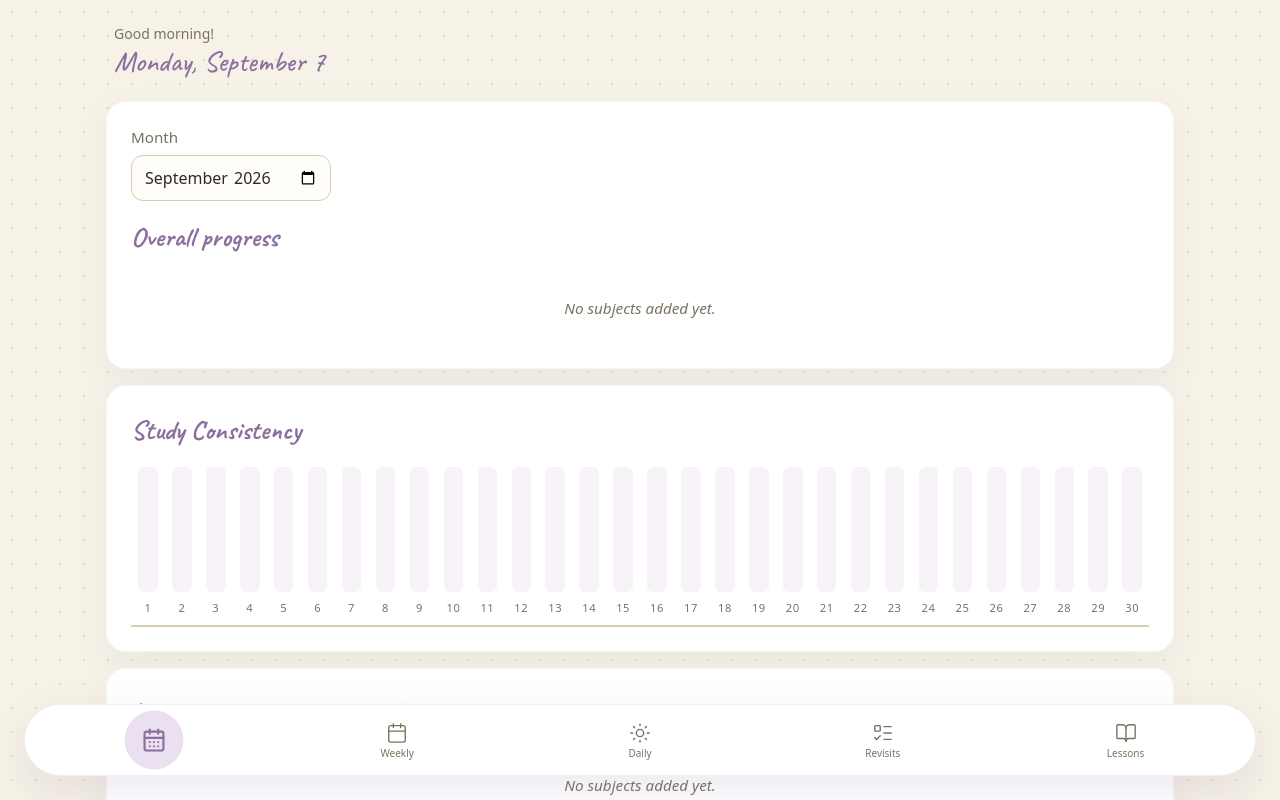
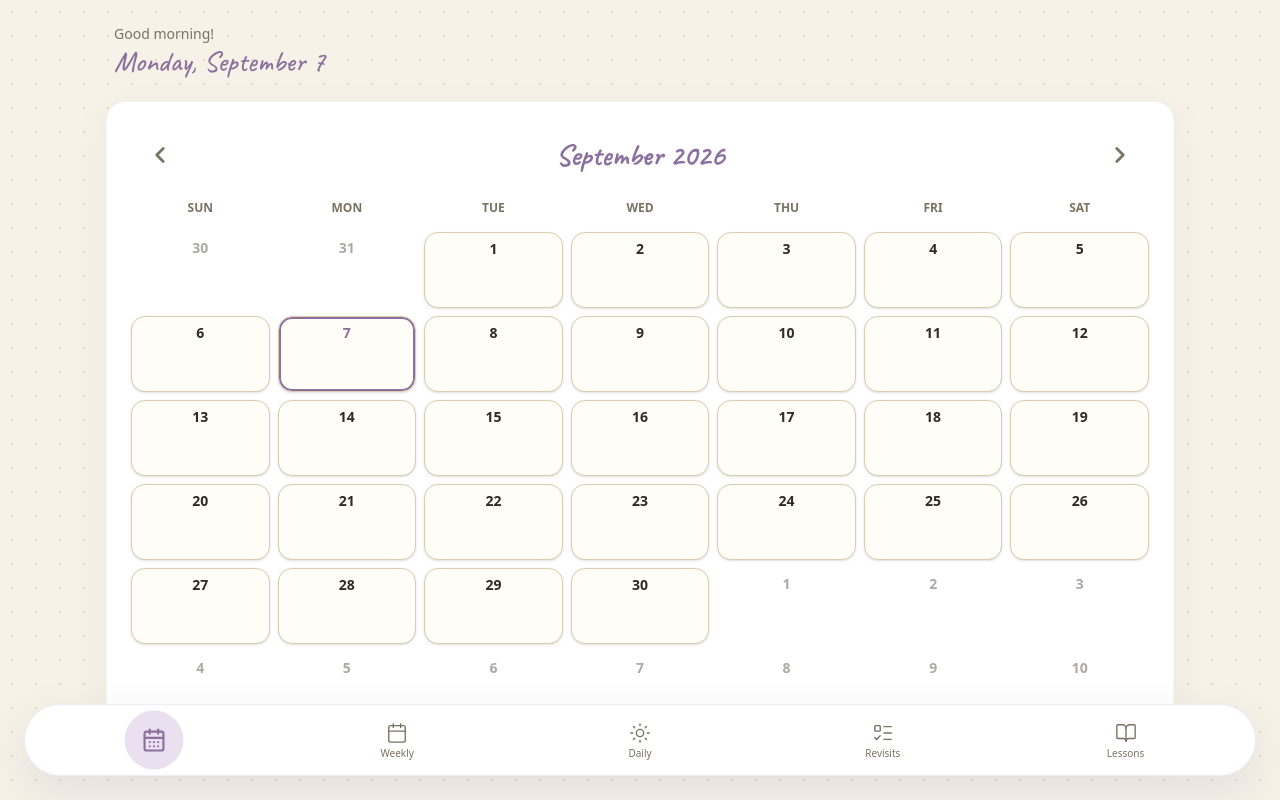
Before and after one commit to Harindu12/A-L-Study-Tracker, a React (Vite) app: page / in a window 1280 px wide. Both pictures are taken after a click on the button "Monthly". Shown: the top 800 px of the page. Built offline with nearby package versions, Linux system fonts and the light colour scheme.

Commit message:
feat: enable navigation from calendar to daily log
Add date synchronization between MonthlyTab and DailyTab, allowing users to select a specific date in the calendar view to navigate directly to that day's log.

```diff
--- a/src/App.tsx
+++ b/src/App.tsx
@@ -7,17 +7,19 @@ import { RevisitTab } from './components/RevisitTab';
 import { LessonsTab } from './components/LessonsTab';
 import { PWAInstallButton } from './components/PWAInstallButton';
 import { CalendarDays, Calendar, Sun, ListTodo, BookOpen } from 'lucide-react';
+import { todayStr } from './utils';
 
 type Tab = 'monthly' | 'weekly' | 'daily' | 'revisit' | 'lessons';
 
 function AppContent() {
   const [activeTab, setActiveTab] = useState<Tab>('daily');
+  const [dailyDate, setDailyDate] = useState<string>(todayStr());
 
   const renderTab = () => {
     switch (activeTab) {
-      case 'monthly': return <MonthlyTab />;
+      case 'monthly': return <MonthlyTab onDayClick={(d) => { setDailyDate(d); setActiveTab('daily'); }} />;
       case 'weekly': return <WeeklyTab />;
-      case 'daily': return <DailyTab />;
+      case 'daily': return <DailyTab date={dailyDate} onDateChange={setDailyDate} />;
       case 'revisit': return <RevisitTab />;
       case 'lessons': return <LessonsTab />;
       default: return null;
--- a/src/components/DailyTab.tsx
+++ b/src/components/DailyTab.tsx
@@ -15,22 +15,26 @@ const createBlankDaily = (date: string): DailyEntry => ({
   notes: ''
 });
 
-export const DailyTab = () => {
+interface DailyTabProps {
+  date: string;
+  onDateChange: (d: string) => void;
+}
+
+export const DailyTab: React.FC<DailyTabProps> = ({ date, onDateChange }) => {
   const { dailyEntries, saveDailyEntry, subjects, lessons, revisits, updateRevisit } = useStore();
-  const [currentDate, setCurrentDate] = useState(todayStr());
-  const [entry, setEntry] = useState<DailyEntry>(createBlankDaily(currentDate));
+  const [entry, setEntry] = useState<DailyEntry>(createBlankDaily(date));
   const [saveMsg, setSaveMsg] = useState('');
 
   useEffect(() => {
-    setEntry(dailyEntries[currentDate] || createBlankDaily(currentDate));
-  }, [currentDate, dailyEntries]);
+    setEntry(dailyEntries[date] || createBlankDaily(date));
+  }, [date, dailyEntries]);
 
   const updateEntry = (updates: Partial<DailyEntry>) => {
     setEntry(prev => ({ ...prev, ...updates }));
   };
 
   const handleSave = () => {
-    saveDailyEntry(currentDate, entry);
+    saveDailyEntry(date, entry);
     setSaveMsg('Saved ✓');
     setTimeout(() => setSaveMsg(''), 2000);
   };
@@ -50,7 +54,7 @@ export const DailyTab = () => {
     });
   };
 
-  const dueRevisits = revisits.filter(r => r.date === currentDate);
+  const dueRevisits = revisits.filter(r => r.date === date);
 
   return (
     <div className="flex flex-col gap-4">
@@ -58,7 +62,7 @@ export const DailyTab = () => {
         <div className="flex flex-wrap gap-4 items-end mb-2">
           <div className="flex-1 min-w-[140px]">
             <label>Date</label>
-            <input type="date" value={currentDate} onChange={e => setCurrentDate(e.target.value)} />
+            <input type="date" value={date} onChange={e => onDateChange(e.target.value)} />
           </div>
           <div className="flex-1 min-w-[140px]">
             <label>Woke up</label>
@@ -69,7 +73,7 @@ export const DailyTab = () => {
             <input type="text" value={entry.sleepTime} onChange={e => updateEntry({ sleepTime: e.target.value })} placeholder="11:20 pm" />
           </div>
           <div className="w-full mt-2">
-            <button className="btn w-full" onClick={() => setEntry(dailyEntries[currentDate] || createBlankDaily(currentDate))}>Load date</button>
+            <button className="btn w-full" onClick={() => setEntry(dailyEntries[date] || createBlankDaily(date))}>Load date</button>
           </div>
         </div>
       </div>
--- a/src/components/MonthlyTab.tsx
+++ b/src/components/MonthlyTab.tsx
@@ -1,182 +1,117 @@
 import React, { useState } from 'react';
 import { useStore } from '../store';
-import { todayStr, mondayOf } from '../utils';
-import { BarChart, BarChartData } from './ui/BarChart';
-import { CircularProgress } from './ui/CircularProgress';
+import { todayStr } from '../utils';
+import { ChevronLeft, ChevronRight } from 'lucide-react';
 
-export const MonthlyTab = () => {
-  const { subjects, lessons, dailyEntries, weeklyTests, revisits } = useStore();
-  const [monthStr, setMonthStr] = useState(todayStr().slice(0, 7)); // YYYY-MM
+interface MonthlyTabProps {
+  onDayClick: (date: string) => void;
+}
 
-  const year = parseInt(monthStr.slice(0, 4), 10);
-  const month = parseInt(monthStr.slice(5, 7), 10);
-  const daysInMonth = new Date(year, month, 0).getDate();
+export const MonthlyTab: React.FC<MonthlyTabProps> = ({ onDayClick }) => {
+  const { dailyEntries, subjects, revisits } = useStore();
 
-  const totalDone: Record<string, number> = {};
-  const completedThisMonth: Record<string, number> = {};
-
-  subjects.forEach(s => {
-    totalDone[s.id] = 0;
-    completedThisMonth[s.id] = 0;
+  const [currentMonth, setCurrentMonth] = useState(() => {
+    const d = new Date();
+    return new Date(d.getFullYear(), d.getMonth(), 1);
   });
 
-  lessons.forEach(l => {
-    if (l.done) {
-      if (totalDone[l.subjectId] !== undefined) totalDone[l.subjectId]++;
-      if (l.completedDate && l.completedDate.startsWith(monthStr)) {
-        if (completedThisMonth[l.subjectId] !== undefined) completedThisMonth[l.subjectId]++;
-      }
-    }
-  });
+  const prevMonth = () => {
+    setCurrentMonth(new Date(currentMonth.getFullYear(), currentMonth.getMonth() - 1, 1));
+  };
 
-  const mondays = new Set<string>();
-  for (let i = 1; i <= daysInMonth; i++) {
-    const d = `${monthStr}-${String(i).padStart(2, '0')}`;
-    mondays.add(mondayOf(d));
+  const nextMonth = () => {
+    setCurrentMonth(new Date(currentMonth.getFullYear(), currentMonth.getMonth() + 1, 1));
+  };
+
+  const monthLabel = currentMonth.toLocaleDateString('en-US', { month: 'long', year: 'numeric' });
+
+  // Calendar Logic
+  const year = currentMonth.getFullYear();
+  const month = currentMonth.getMonth();
+  const firstDay = new Date(year, month, 1);
+  const startingDay = firstDay.getDay(); // 0 is Sunday
+
+  const days = [];
+
+  // Pad previous month
+  for (let i = startingDay - 1; i >= 0; i--) {
+    days.push({ date: new Date(year, month, -i), isCurrentMonth: false });
   }
 
-  const testResults = Array.from(mondays).map(m => {
-    return weeklyTests.find(t => t.weekStartDate === m);
-  }).filter(Boolean);
+  // Current month
+  const daysInMonth = new Date(year, month + 1, 0).getDate();
+  for (let i = 1; i <= daysInMonth; i++) {
+    days.push({ date: new Date(year, month, i), isCurrentMonth: true });
+  }
 
-  const getRevisitsDoneOnDate = (date: string) => {
-    return revisits.filter(r => r.date === date && r.done).length;
+  // Pad next month
+  const remaining = 42 - days.length;
+  for (let i = 1; i <= remaining; i++) {
+    days.push({ date: new Date(year, month + 1, i), isCurrentMonth: false });
+  }
+
+  const toDateString = (d: Date) => {
+    return `${d.getFullYear()}-${String(d.getMonth() + 1).padStart(2, '0')}-${String(d.getDate()).padStart(2, '0')}`;
   };
 
-  const chartData: BarChartData[] = Array.from({ length: daysInMonth }, (_, i) => {
-    const d = `${monthStr}-${String(i + 1).padStart(2, '0')}`;
-    const rec = dailyEntries[d];
-    return {
-      label: String(i + 1),
-      value: rec ? rec.subjects.filter(s => s.studied || s.pastPaper).length : 0
-    };
-  });
-
   return (
-    <div className="flex flex-col gap-4">
-      <div className="card !mb-0">
-        <div className="flex flex-wrap gap-4 items-end mb-4">
-          <div className="w-[200px]">
-            <label>Month</label>
-            <input type="month" value={monthStr} onChange={e => setMonthStr(e.target.value)} />
-          </div>
-        </div>
-
-        <h2 className="section">Overall progress</h2>
-        {subjects.length === 0 ? (
-          <div className="empty-note">No subjects added yet.</div>
-        ) : (
-          <div className="flex gap-6 overflow-x-auto pb-4 pt-2 scrollbar-hide">
-            {subjects.map(subj => {
-              const doneCount = totalDone[subj.id] || 0;
-              const target = subj.targetCount || (lessons.filter(l => l.subjectId === subj.id).length || 1);
-              const pct = Math.min(100, Math.round((doneCount / target) * 100));
-
-              return (
-                <div key={subj.id} className="min-w-[100px] flex-shrink-0">
-                  <CircularProgress
-                    progress={pct}
-                    label={subj.name}
-                    subtitle={`${doneCount} / ${subj.targetCount || (lessons.filter(l => l.subjectId === subj.id).length || '-')}`}
-                  />
-                </div>
-              );
-            })}
-          </div>
-        )}
+    <div className="card">
+      <div className="flex justify-between items-center mb-6 px-2 pt-2">
+        <button onClick={prevMonth} className="p-2 text-[var(--ink-soft)] hover:text-[var(--accent)] hover:bg-[var(--accent-soft)] rounded-full transition-colors">
+          <ChevronLeft size={26} strokeWidth={2.5} />
+        </button>
+        <h2 className="font-caveat text-3xl font-bold text-[var(--accent)] m-0">{monthLabel}</h2>
+        <button onClick={nextMonth} className="p-2 text-[var(--ink-soft)] hover:text-[var(--accent)] hover:bg-[var(--accent-soft)] rounded-full transition-colors">
+          <ChevronRight size={26} strokeWidth={2.5} />
+        </button>
       </div>
 
-      <div className="card !mb-0 overflow-x-auto">
-        <h2 className="section">Study Consistency</h2>
-        <div className="min-w-[700px]">
-          <BarChart data={chartData} />
-        </div>
-      </div>
+      <div className="grid grid-cols-7 gap-1 md:gap-2">
+        {['Sun', 'Mon', 'Tue', 'Wed', 'Thu', 'Fri', 'Sat'].map(d => (
+          <div key={d} className="text-center text-[0.65rem] md:text-xs font-sans font-bold text-[var(--ink-soft)] uppercase pb-2">
+            {d}
+          </div>
+        ))}
 
-      <div className="card !mb-0">
-        <h2 className="section">Lessons completed this month</h2>
-        {subjects.length === 0 ? (
-          <div className="empty-note">No subjects added yet.</div>
-        ) : (
-          <div className="flex gap-4 flex-wrap text-[0.95rem]">
-            {subjects.map(s => (
-              <div key={s.id} className="bg-[var(--accent-soft)] px-3 py-2 rounded-xl border border-[var(--accent-line)]/30">
-                <span className="font-sans font-medium text-[var(--ink-soft)]">{s.name}:</span>
-                <span className="font-sans font-bold text-[var(--accent)] ml-2">{completedThisMonth[s.id] || 0}</span>
+        {days.map((dayObj, i) => {
+          const dateStr = toDateString(dayObj.date);
+          const isToday = dateStr === todayStr();
+          const entry = dailyEntries[dateStr];
+
+          const studied = entry ? entry.subjects.filter(s => s.studied || s.pastPaper).map(s => {
+            const sub = subjects.find(x => x.id === s.subjectId);
+            return sub ? sub.name.substring(0, 2).toUpperCase() : '?';
+          }) : [];
+
+          const hasRevisit = revisits.some(r => r.date === dateStr && !r.done);
+
+          return (
+            <div
+              key={i}
+              onClick={() => onDayClick(dateStr)}
+              className={`min-h-[64px] md:min-h-[76px] p-1 rounded-[14px] flex flex-col items-center relative cursor-pointer transition-all active:scale-95
+                ${!dayObj.isCurrentMonth ? 'opacity-40 bg-transparent' : 'bg-[#fffdf7] border border-[var(--line)] shadow-sm hover:border-[var(--accent)] hover:shadow-md'}
+                ${isToday ? 'ring-2 ring-[var(--accent)] ring-inset shadow-md' : ''}
+              `}
+            >
+              <span className={`font-sans text-xs md:text-sm font-bold ${isToday ? 'text-[var(--accent)] mt-0.5' : 'text-[var(--ink)] mt-0.5'}`}>
+                {dayObj.date.getDate()}
+              </span>
+
+              {hasRevisit && (
+                <div className="absolute top-1 right-1 w-[6px] h-[6px] rounded-full bg-[var(--warn)] shadow-sm"></div>
+              )}
+
+              <div className="mt-auto flex gap-0.5 md:gap-1 justify-center flex-wrap w-full pb-0.5">
+                {studied.map((abbr, idx) => (
+                  <span key={idx} className="text-[8px] md:text-[10px] font-sans font-bold bg-[var(--accent-soft)] text-[var(--accent)] px-1 py-[1px] rounded-[4px] leading-tight max-w-full overflow-hidden text-ellipsis whitespace-nowrap">
+                    {abbr}
+                  </span>
+                ))}
               </div>
-            ))}
-          </div>
-        )}
-      </div>
-
-      <div className="card !mb-0">
-        <h2 className="section">Saturday test scores</h2>
-        {testResults.length === 0 ? (
-          <div className="empty-note">No test scores logged for weeks in this month.</div>
-        ) : (
-          <table>
-            <thead>
-              <tr>
-                <th>Week of</th>
-                <th>Subject</th>
-                <th>Score</th>
-              </tr>
-            </thead>
-            <tbody>
-              {testResults.map(t => (
-                <tr key={t!.id}>
-                  <td>{t!.weekStartDate}</td>
-                  <td>{subjects.find(s => s.id === t!.subjectId)?.name || 'Unknown'}</td>
-                  <td>{t!.score}</td>
-                </tr>
-              ))}
-            </tbody>
-          </table>
-        )}
-      </div>
-
-      <div className="card !mb-0 overflow-x-auto">
-        <h2 className="section">Habit tracker</h2>
-        <div className="overflow-x-auto pb-2">
-          <table className="text-[0.75rem]">
-            <thead>
-              <tr>
-                <th></th>
-                {Array.from({ length: daysInMonth }, (_, i) => (
-                  <th key={i + 1} className="text-center w-[28px]">{i + 1}</th>
-                ))}
-              </tr>
-            </thead>
-            <tbody>
-              <tr>
-                <td className="whitespace-nowrap pr-2">Study</td>
-                {Array.from({ length: daysInMonth }, (_, i) => {
-                  const d = `${monthStr}-${String(i + 1).padStart(2, '0')}`;
-                  const rec = dailyEntries[d];
-                  const on = rec && rec.subjects.some(s => s.studied);
-                  return <td key={i}><div className={`tracker-cell ${on ? 'on' : ''}`}></div></td>;
-                })}
-              </tr>
-              <tr>
-                <td className="whitespace-nowrap pr-2">Revisit</td>
-                {Array.from({ length: daysInMonth }, (_, i) => {
-                  const d = `${monthStr}-${String(i + 1).padStart(2, '0')}`;
-                  const on = getRevisitsDoneOnDate(d) > 0;
-                  return <td key={i}><div className={`tracker-cell ${on ? 'on' : ''}`}></div></td>;
-                })}
-              </tr>
-              <tr>
-                <td className="whitespace-nowrap pr-2">Teach-back</td>
-                {Array.from({ length: daysInMonth }, (_, i) => {
-                  const d = `${monthStr}-${String(i + 1).padStart(2, '0')}`;
-                  const rec = dailyEntries[d];
-                  const on = !!rec?.teachback;
-                  return <td key={i}><div className={`tracker-cell ${on ? 'on' : ''}`}></div></td>;
-                })}
-              </tr>
-            </tbody>
-          </table>
-        </div>
+            </div>
+          );
+        })}
       </div>
     </div>
   );
```
